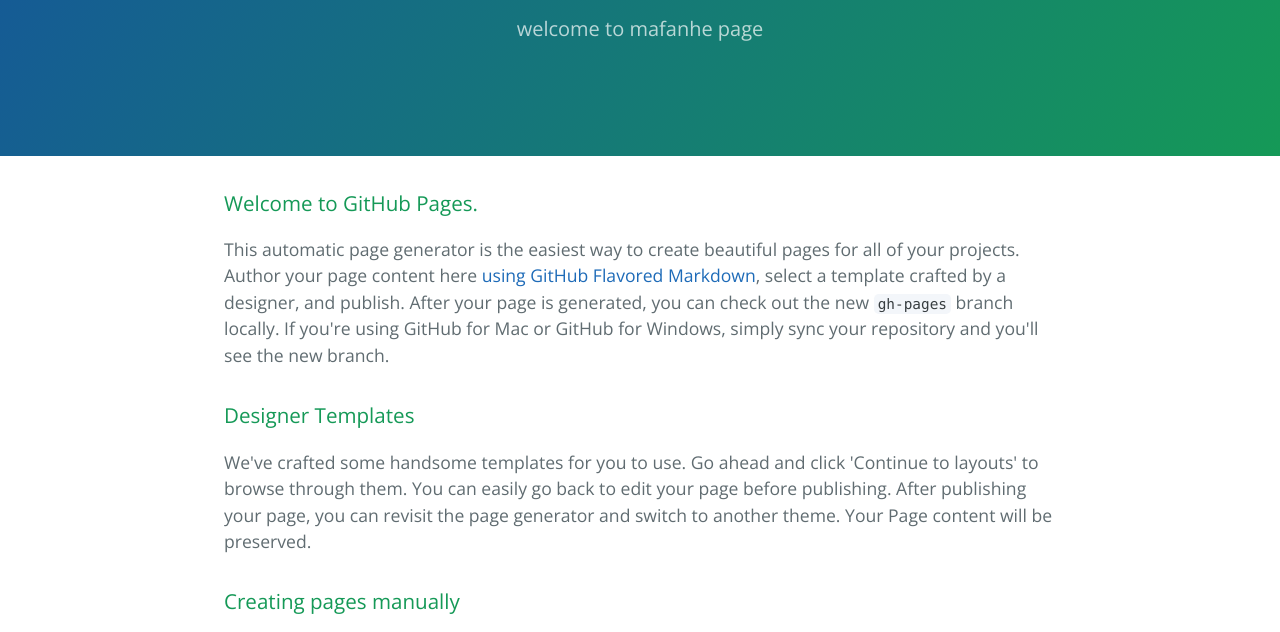
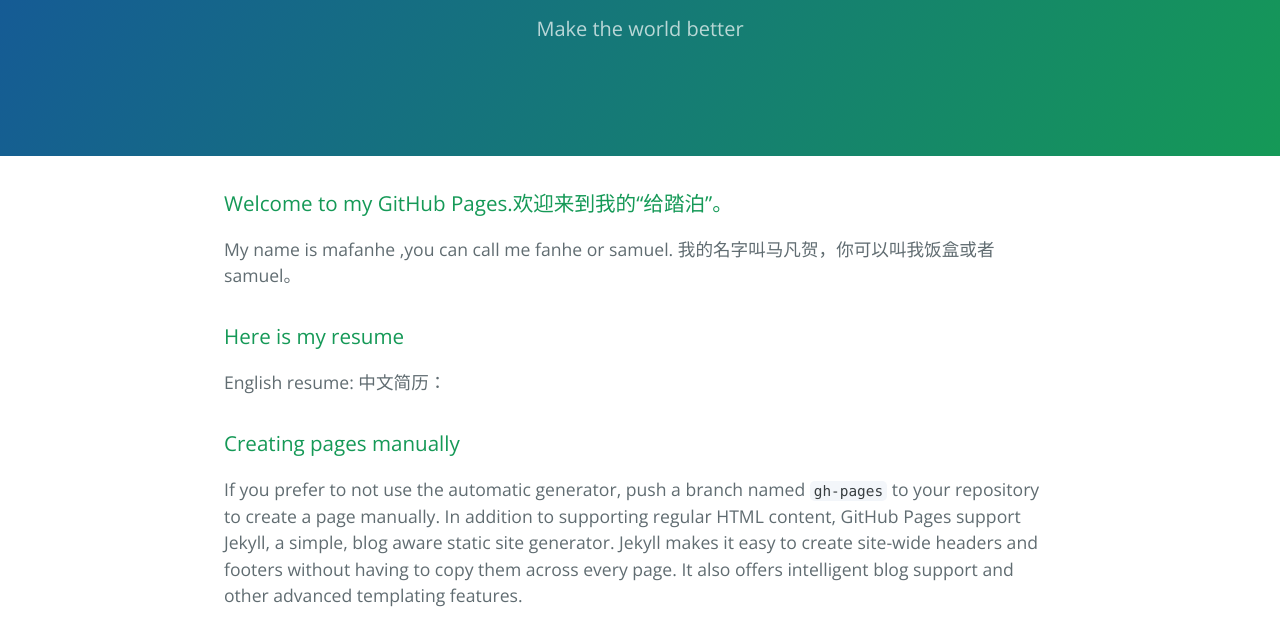
Before and after one commit to JackWL2015/mafanhe.github.io, a plain HTML site: page index.html in a window 1280 px wide. Shown: the part 161-793 px from the top of the page. Drawn offline with nearby package versions, Linux system fonts and the light colour scheme.

Commit message:
Replace master branch with page content via GitHub

```diff
--- a/index.html
+++ b/index.html
@@ -12,19 +12,21 @@
   <body>
     <section class="page-header">
       <h1 class="project-name">Mafanhe</h1>
-      <h2 class="project-tagline">welcome to mafanhe page</h2>
+      <h2 class="project-tagline">Make the world better</h2>
     </section>
 
     <section class="main-content">
       <h3>
-<a id="welcome-to-github-pages" class="anchor" href="#welcome-to-github-pages" aria-hidden="true"><span class="octicon octicon-link"></span></a>Welcome to GitHub Pages.</h3>
+<a id="welcome-to-my-github-pages欢迎来到我的给踏泊" class="anchor" href="#welcome-to-my-github-pages%E6%AC%A2%E8%BF%8E%E6%9D%A5%E5%88%B0%E6%88%91%E7%9A%84%E7%BB%99%E8%B8%8F%E6%B3%8A" aria-hidden="true"><span class="octicon octicon-link"></span></a>Welcome to my GitHub Pages.欢迎来到我的“给踏泊”。</h3>
 
-<p>This automatic page generator is the easiest way to create beautiful pages for all of your projects. Author your page content here <a href="https://guides.github.com/features/mastering-markdown/">using GitHub Flavored Markdown</a>, select a template crafted by a designer, and publish. After your page is generated, you can check out the new <code>gh-pages</code> branch locally. If you're using GitHub for Mac or GitHub for Windows, simply sync your repository and you'll see the new branch.</p>
+<p>My name is mafanhe ,you can call me fanhe or samuel.
+我的名字叫马凡贺，你可以叫我饭盒或者samuel。</p>
 
 <h3>
-<a id="designer-templates" class="anchor" href="#designer-templates" aria-hidden="true"><span class="octicon octicon-link"></span></a>Designer Templates</h3>
+<a id="here-is-my-resume" class="anchor" href="#here-is-my-resume" aria-hidden="true"><span class="octicon octicon-link"></span></a>Here is my resume</h3>
 
-<p>We've crafted some handsome templates for you to use. Go ahead and click 'Continue to layouts' to browse through them. You can easily go back to edit your page before publishing. After publishing your page, you can revisit the page generator and switch to another theme. Your Page content will be preserved.</p>
+<p>English resume:
+中文简历：</p>
 
 <h3>
 <a id="creating-pages-manually" class="anchor" href="#creating-pages-manually" aria-hidden="true"><span class="octicon octicon-link"></span></a>Creating pages manually</h3>
```
Also changed, not shown: params.json (+1 -1 lines).
